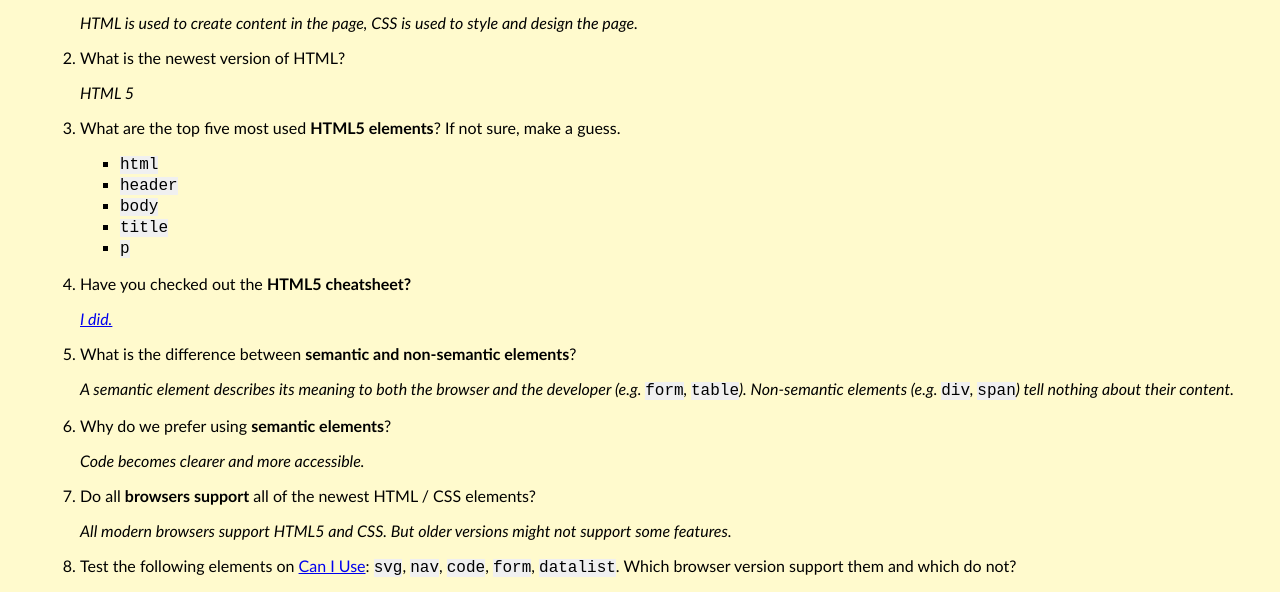
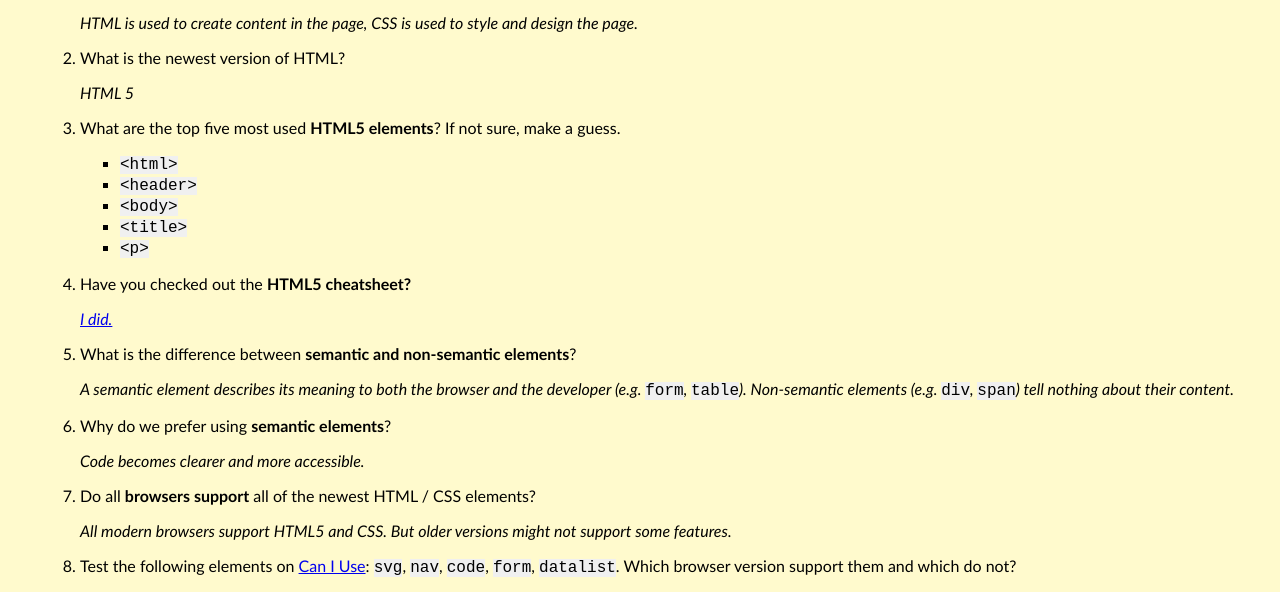
Before and after one commit to soaresilva/html-practice, a plain HTML site: page index.html in a window 1280 px wide. Shown: the part 128-720 px from the top of the page. Drawn offline with Linux system fonts and the light colour scheme.

Commit message:
last changes

```diff
--- a/index.html
+++ b/index.html
@@ -23,14 +23,18 @@
 <li> What are the top five most used <b>HTML5 elements</b>? If not sure, make a guess.
 </li>
 
+
+<!-- open brackets can be done using &lt, closing brackets using &gt -->
+
+
 <p>
     <em>
             <ul>
-            <li><code>html</code></li>
-            <li><code>header</code></li>
-            <li><code>body</code></li>
-            <li><code>title</code></li>
-            <li><code>p</code></li>
+            <li><code>&lthtml&gt</code></li>
+            <li><code>&ltheader&gt</code></li>
+            <li><code>&ltbody&gt</code></li>
+            <li><code>&lttitle&gt</code></li>
+            <li><code>&ltp&gt</code></li>
         </ul>
     </em>
 </p>
```
